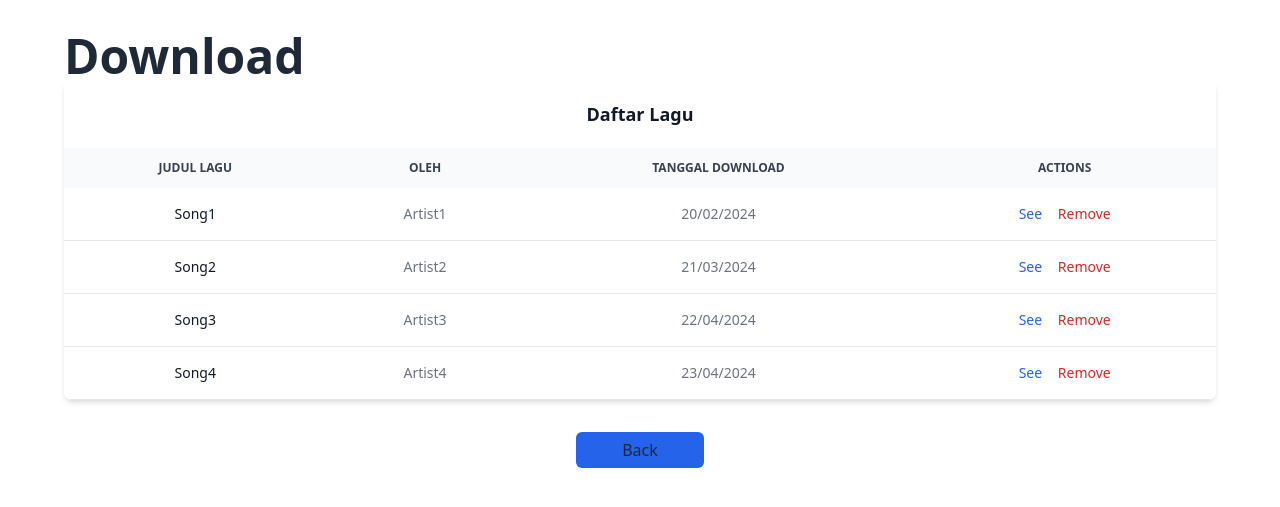
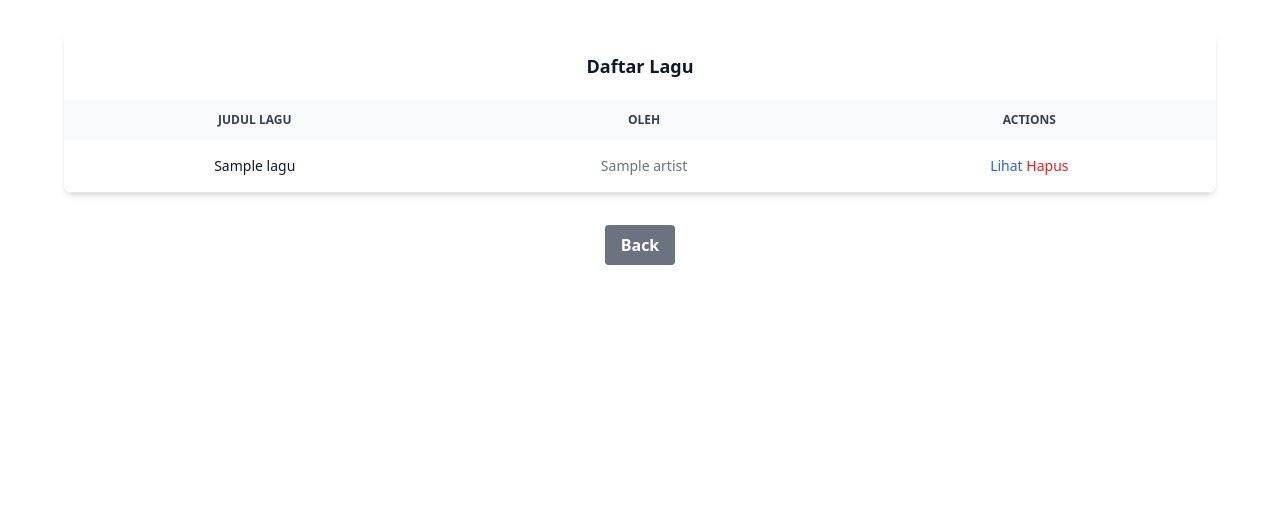
Before and after one commit to BASDAT-D-07-2024/marmut, a Django app: template download/templates/list-download.html in a window 1280 px wide. Shown: the part 64-571 px from the top of the page. Run offline with Django 3.2, Linux system fonts and the light colour scheme; the template is opened without the code that fills it: most values are stand-ins (such as "Sample title", 1, 10 or a date in 2020); some libraries are stand-ins or nearby versions.

Commit message:
feat: rd downloaded song

```diff
--- a/download/templates/list-download.html
+++ b/download/templates/list-download.html
@@ -2,7 +2,6 @@
 
 {% block content %}
 <div class="px-16 py-8">
-    <h1 class="text-5xl font-bold dark:bg-gray-600">Download</h1>
     <div class="overflow-x-auto shadow-md sm:rounded-lg mb-8">
         <table class="w-full text-sm text-left rtl:text-right text-gray-500 dark:text-gray-400">
             <caption class="p-5 text-lg font-bold text-center rtl:text-right text-gray-900 bg-white dark:text-white dark:bg-gray-800">
@@ -17,104 +16,33 @@
                         Oleh
                     </th>
                     <th scope="col" class="px-6 py-3 text-center">
-                        Tanggal Download
-                    </th>
-                    <th scope="col" class="px-6 py-3 text-center">
                         Actions
                     </th>
                 </tr>
             </thead>
             <tbody>
+                {% for lagu in downloaded_songs %}
                     <tr class="bg-white border-b dark:bg-gray-800 dark:border-gray-700 hover:bg-gray-50 dark:hover:bg-gray-600">
                         <th scope="row" class="px-6 py-4 text-center font-medium text-gray-900 whitespace-nowrap dark:text-white">
-                        Song1
+                            {{ lagu.title }}
                         </th>
                         <td class="px-6 py-4 text-center">
-                        Artist1
+                            {{ lagu.artist }}
                         </td>
                         <td class="px-6 py-4 text-center">
-                        20/02/2024
-                    </td>
-                    <td class="px-6 py-4 text-center">
-                        <button class="font-medium text-blue-600 dark:text-blue-500 hover:underline">See</button>
-                        <button class="font-medium text-red-600 dark:text-red-500 hover:underline ms-3" onclick="toggleHapusLagu('Song1')">Remove</button>
+                            <a href="#" class="font-medium text-blue-600 dark:text-blue-500 hover:underline">Lihat</a>
+                            <form action="{% url 'download:delete_download' lagu.id %}" method="post" style="display: inline;" onsubmit="return confirm('Are you sure you want to delete this song?');">
+                                {% csrf_token %}
+                                <button type="submit" class="font-medium text-red-600 dark:text-red-500 hover:underline">Hapus</button>
+                            </form>
                         </td>
                     </tr>
-                <tr class="bg-white border-b dark:bg-gray-800 dark:border-gray-700 hover:bg-gray-50 dark:hover:bg-gray-600">
-                    <th scope="row" class="px-6 py-4 text-center font-medium text-gray-900 whitespace-nowrap dark:text-white">
-                        Song2
-                    </th>
-                    <td class="px-6 py-4 text-center">
-                        Artist2
-                    </td>
-                    <td class="px-6 py-4 text-center">
-                        21/03/2024
-                    </td>
-                    <td class="px-6 py-4 text-center">
-                        <button class="font-medium text-blue-600 dark:text-blue-500 hover:underline">See</button>
-                        <button class="font-medium text-red-600 dark:text-red-500 hover:underline ms-3" onclick="toggleHapusLagu('Song2')">Remove</button>
-                    </td>
-                </tr>
-                <tr class="bg-white border-b dark:bg-gray-800 dark:border-gray-700 hover:bg-gray-50 dark:hover:bg-gray-600">
-                    <th scope="row" class="px-6 py-4 text-center font-medium text-gray-900 whitespace-nowrap dark:text-white">
-                        Song3
-                    </th>
-                    <td class="px-6 py-4 text-center">
-                        Artist3
-                    </td>
-                    <td class="px-6 py-4 text-center">
-                        22/04/2024
-                    </td>
-                    <td class="px-6 py-4 text-center">
-                        <button class="font-medium text-blue-600 dark:text-blue-500 hover:underline">See</button>
-                        <button class="font-medium text-red-600 dark:text-red-500 hover:underline ms-3" onclick="toggleHapusLagu('Song3')">Remove</button>
-                    </td>
-                </tr>
-                <tr class="bg-white border-b dark:bg-gray-800 dark:border-gray-700 hover:bg-gray-50 dark:hover:bg-gray-600">
-                    <th scope="row" class="px-6 py-4 text-center font-medium text-gray-900 whitespace-nowrap dark:text-white">
-                        Song4
-                    </th>
-                    <td class="px-6 py-4 text-center">
-                        Artist4
-                    </td>
-                    <td class="px-6 py-4 text-center">
-                        23/04/2024
-                    </td>
-                    <td class="px-6 py-4 text-center">
-                        <button class="font-medium text-blue-600 dark:text-blue-500 hover:underline">See</button>
-                        <button class="font-medium text-red-600 dark:text-red-500 hover:underline ms-3" onclick="toggleHapusLagu('Song4')">Remove</button>
-                    </td>
-                </tr>
-
+                {% endfor %}
             </tbody>
         </table>
     </div>
-    <div class="flex mx-auto justify-center bg-blue-600 w-32 h-9 items-center rounded-md">
-        <button class="font-medium text-white-600 dark:text-blue-500 hover:underline" onclick="toggleBack()">Back</button>
+
+    <div class="flex mx-auto justify-center items-center">
+        <button class="bg-gray-500 hover:bg-gray-700 text-white font-bold py-2 px-4 rounded" onclick="window.history.back();">Back</button>
     </div>
-
-    <div id= "remove-lagu" class="absolute justify-center items-center flex-col p-6 mb-8 bg-blue-500 border border-gray-200 rounded-lg shadow-md dark:bg-gray-800 dark:border-gray-700" style="display: none;">
-        <label></label>
-        <div>
-            <button class="font-medium text-center dark:text-blue-500 hover:underline" >Back</button>
-        </div>
-    </div>
-
-<script src="https://cdnjs.cloudflare.com/ajax/libs/jquery/3.6.0/jquery.min.js"></script>
-<script src="https://cdnjs.cloudflare.com/ajax/libs/select2/4.1.0-beta.1/js/select2.min.js"></script>
-<script>
-    // Function to toggle visibility of the "remove-lagu" div
-    function toggleHapusLagu(judul) {
-        var hapusLaguDiv = document.getElementById("remove-lagu");
-        var labelElement = hapusLaguDiv.querySelector("label");
-
-        if (createLaguDiv.style.display === "none") {
-            createLaguDiv.style.display = "block";
-            labelElement.textContent = "Berhasil menghapus Lagu dengan judul '" + judul + "' dari daftar unduhan!";
-        } else {
-            createLaguDiv.style.display = "none";
-            labelElement.textContent = "";
-        }
-    }
-</script>
 {% endblock content %}
--- a/download/urls.py
+++ b/download/urls.py
@@ -4,5 +4,9 @@ from download.views import *
 app_name = 'download'
 
 urlpatterns = [
-    path('', list_download, name='list_album'),
+    path('', list_download, name='list_download'),
+    path('delete/<uuid:id_song>', delete_download, name='delete_download'),
+
+    path('/', list_download, name='list_download'),
+    path('/delete/<uuid:id_song>/', delete_download, name='delete_download'),
 ]
```
Also changed, not shown: download/views.py (+62 -2 lines). Lines whose indentation alone changed are shown as unchanged.
